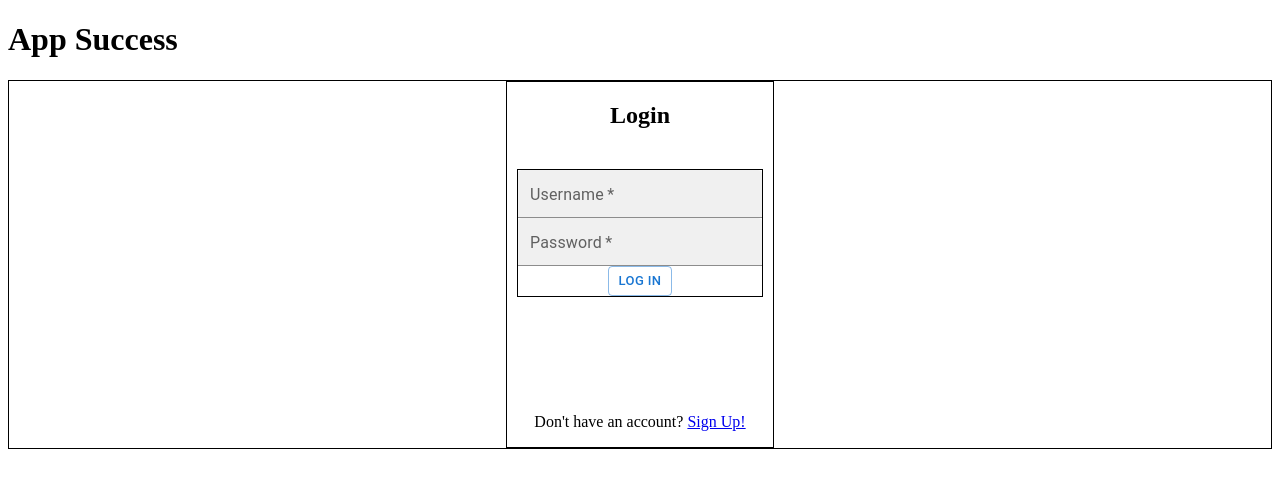
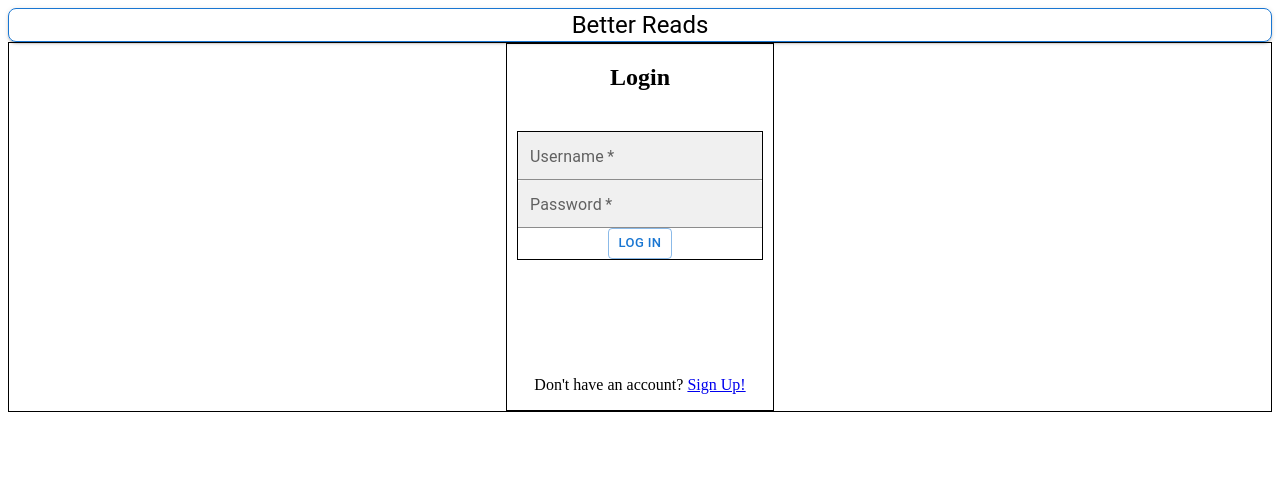
Before and after one commit to fantastic-four-llc/better-reads, a React app: page / in a window 1280 px wide. Shown: the top 488 px of the page. Built offline with nearby package versions, Linux system fonts and the light colour scheme.

Commit message:
AddBookForm post request wiring up

```diff
--- a/src/components/AddBookForm.jsx
+++ b/src/components/AddBookForm.jsx
@@ -29,11 +29,15 @@ function AddBookForm() {
   const [summary, setSummary] = useState('');
   const [review, setReview] = useState(0);
 
+  const username = useSelector(state => state.user.username);
+
   const dispatch = useDispatch();
 
   const handleSubmit = e => {
+    e.preventDefault();
     dispatch(
       addBook({
+        username,
         title,
         author,
         genre,
--- a/src/components/App.jsx
+++ b/src/components/App.jsx
@@ -1,6 +1,7 @@
 import React from 'react';
 import { BrowserRouter } from 'react-router-dom';
 import { useSelector } from 'react-redux';
+import { Typography } from '@mui/material';
 import LoginPage from './LoginPage';
 import LibraryContainer from './LibraryContainer';
 
@@ -8,7 +9,21 @@ export default function App() {
   const loggedIn = useSelector(state => state.user.loggedIn);
   return (
     <div>
-      <h1>App Success</h1>
+      <Typography
+        sx={{
+          boxShadow: 2,
+          border: 2,
+          color: 'black',
+          borderColor: 'black',
+          borderRadius: 2,
+          border: '1px solid',
+          borderColor: 'primary.main',
+        }}
+        variant='h5'
+        component='h5'
+        align='center'>
+        Better Reads
+      </Typography>
       <BrowserRouter>
         {loggedIn ? <LibraryContainer /> : <LoginPage />}
       </BrowserRouter>
--- a/src/components/LibraryDashboard.jsx
+++ b/src/components/LibraryDashboard.jsx
@@ -16,7 +16,7 @@ function LibraryDashboard() {
 
   useEffect(() => {
     dispatch(getBooks(body));
-  }, []);
+  }, [bookData]);
 
   const rows = bookData.map((book, index) => ({
     id: index + 1,
@@ -36,7 +36,7 @@ function LibraryDashboard() {
     { field: 'title', headerName: 'Title', width: 150 },
     { field: 'author', headerName: 'Author', width: 150 },
     { field: 'genre', headerName: 'Genre', width: 150 },
-    { field: 'summary', headerName: 'Summary', width: 500 },
+    { field: 'summary', headerName: 'Summary', width: 150 },
     { field: 'review', headerName: 'Review', width: 150 },
   ];
 
--- a/src/features/librarySlice.js
+++ b/src/features/librarySlice.js
@@ -8,10 +8,10 @@ const initialState = {
     error: null,
 };
 
-export const getBooks = createAsyncThunk('library/getBooks', async (userId) => {
+export const getBooks = createAsyncThunk('library/getBooks', async (username) => {
     try {
-        const response = await axios.get('');
-        return [...response.data];
+        const response = await axios.post('/library', username);
+        return response.data;
     } catch (err) {
         console.log(err);
     }
@@ -19,7 +19,8 @@ export const getBooks = createAsyncThunk('library/getBooks', async (userId) => {
 
 export const addBook = createAsyncThunk('library/addBook', async (data) => {
     try {
-        const response = await axios.post('/addBook', data);
+        const response = await axios.post('/dashboard', data);
+        console.log(data);
         return response.data;
     } catch (err) {
         console.log(err);
@@ -39,18 +40,11 @@ const librarySlice = createSlice({
     name: 'library',
     initialState,
     reducers: {
-        bookAdded: {
-            reducer(state, action) {
-                state.bookList.push(action.payload)
-            },
-        },
-        ratingAdded(state, action) {
-            const { bookId, rating } = action.payload
-            const existingPost = state.bookList.find(book => book.id === bookId)
-            if (existingBook) {
-                existingBook.review = rating;
-            }
-        }
+        // bookAdded: {
+        //     reducer(state, action) {
+        //         state.bookList.push(action.payload)
+        //     },
+        // },
     },
     extraReducers(builder) {
         builder
@@ -59,36 +53,29 @@ const librarySlice = createSlice({
             })
             .addCase(getBooks.fulfilled, (state, action) => {
                 state.status = 'succeeded'
-                const loadedBooks = action.payload.map(book => {
-                    return book;
-                });
+                // const loadedBooks = action.payload.map(book => {
+                //     return book;
+                // });
 
                 // Add any fetched books to the array
-                state.posts = state.bookList.concat(loadedBooks)
+                // state.bookList = state.bookList.concat(loadedBooks)
+                state.bookList = action.payload;
+                state.loggedIn = true;
+                console.log('payload', action.payload);
             })
             .addCase(getBooks.rejected, (state, action) => {
                 state.status = 'failed'
                 state.error = action.error.message
             })
             .addCase(addBook.fulfilled, (state, action) => {
-                const sortedBooks = state.bookList.sort((a, b) => {
-                    if (a.id > b.id) return 1
-                    if (a.id < b.id) return -1
-                    return 0
-                })
-                action.payload.id = sortedBooks[sortedBooks.length - 1].id + 1;
-
-                action.payload.bookId = Number(action.payload.bookId)
-
-                console.log(action.payload)
                 state.bookList.push(action.payload)
             })
     }
 })
 
-export const getBookList = state => state.library.bookList;
-export const getBooksStatus = state => state.library.status;
-export const getBooksError = state => state.library.error;
+// export const getBookList = state => state.library.bookList;
+// export const getBooksStatus = state => state.library.status;
+// export const getBooksError = state => state.library.error;
 
 export const { bookAdded } = librarySlice.actions;
 
```
